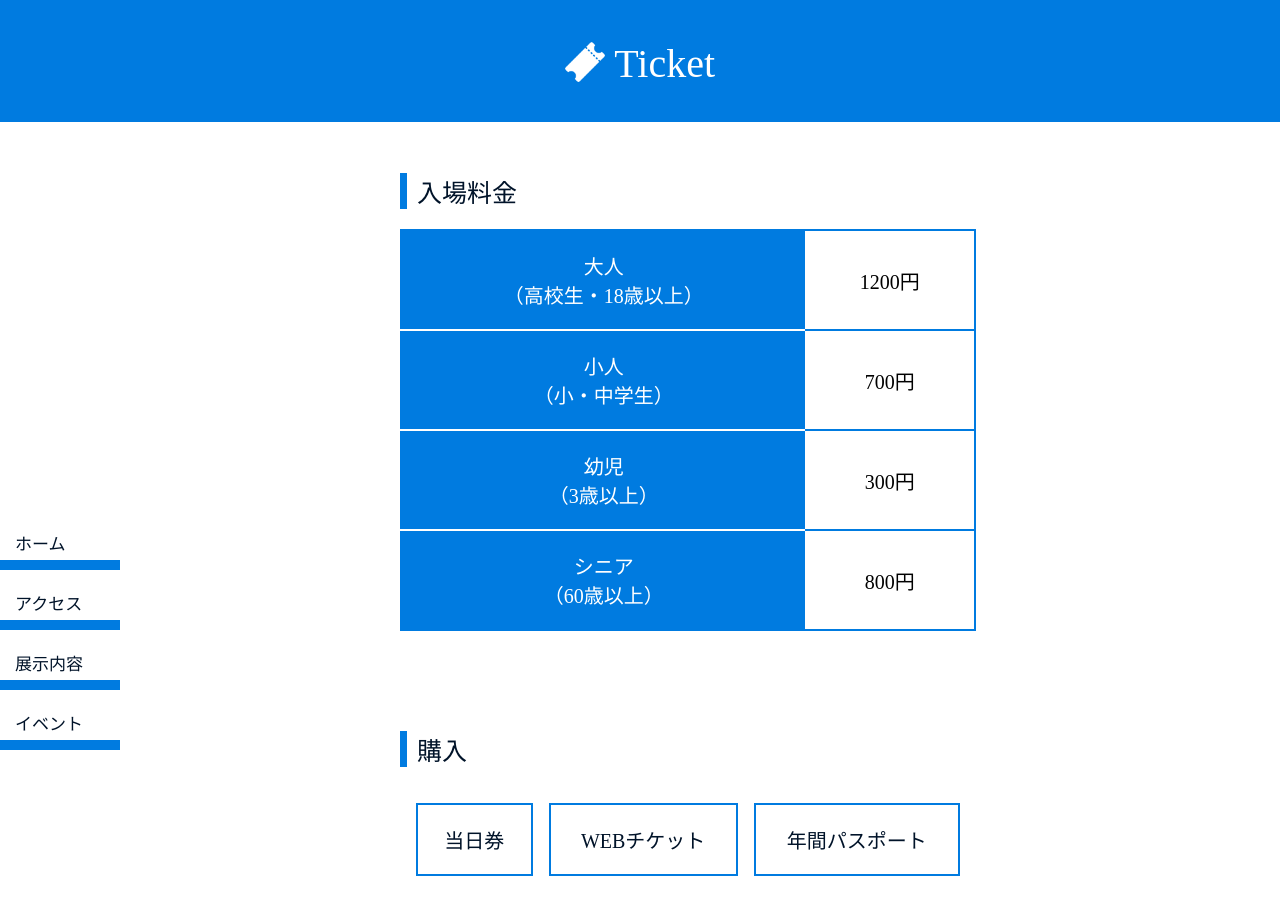
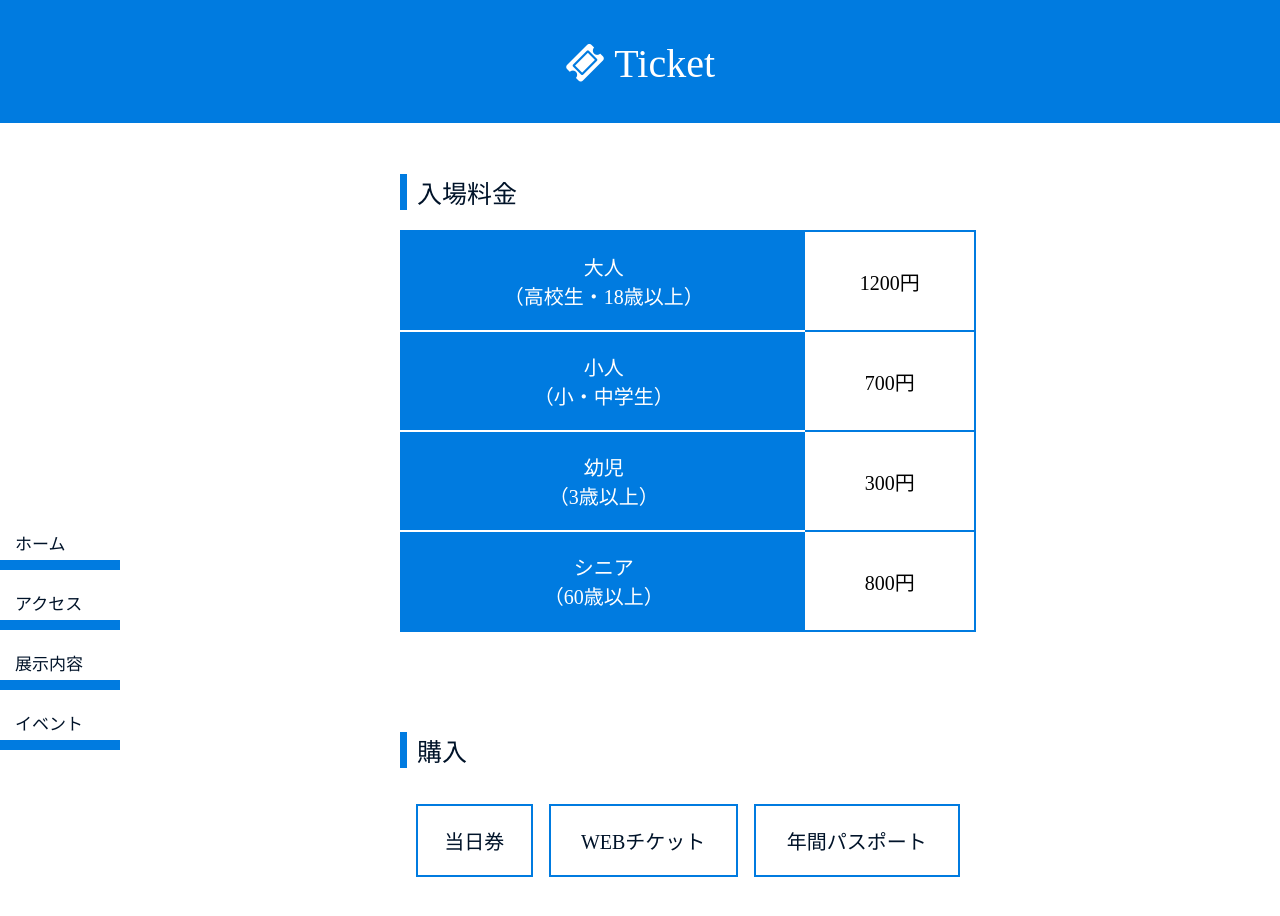
Before and after one commit to anchan10/Aquarium, a plain HTML site: page ticket.html in a window 1280 px wide. Drawn offline with Linux system fonts and the light colour scheme; a web font is replaced by a local one.

Commit message:
Forth Commit

```diff
--- a/style.css
+++ b/style.css
@@ -39,13 +39,18 @@ body.index {
     color: #fff;
     font-weight: 300;
 }
-
+/*
 .heading img {
     height: 40px;
     width: 40px;
     padding-bottom: 30px;
+
 }
+*/
 
+i.fa-ticket {
+    padding-bottom: 30px;
+}
 
 .time {
     padding: 30px;
--- a/ticket.html
+++ b/ticket.html
@@ -2,6 +2,7 @@
 <html lang="ja">
 <head>
     <meta charset="UTF-8">
+    <link rel="stylesheet" href="https://maxcdn.bootstrapcdn.com/font-awesome/4.7.0/css/font-awesome.min.css">
     <link href="https://fonts.googleapis.com/earlyaccess/roundedmplus1c.css" rel="stylesheet" />
     <link rel="stylesheet" href="style.css">
     <title>Ticket</title>
@@ -11,7 +12,9 @@
   <div class="background"></div>
 
   <div class="heading">
-      <p><img src="Images/image2.png" align="middle"> Ticket</p>
+      <p><!--<img src="Images/image2.png" align="middle">-->
+      <i class="fa fa-ticket" aria-hidden="true"></i>
+      Ticket</p>
   </div>
 
    <div class="sidebar" id="sidebar_ticket">
```
